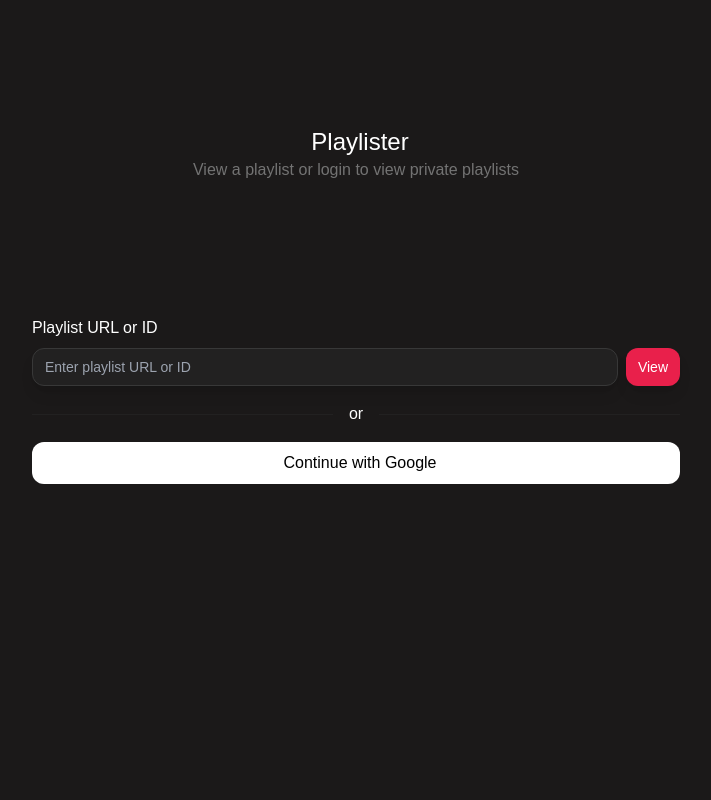
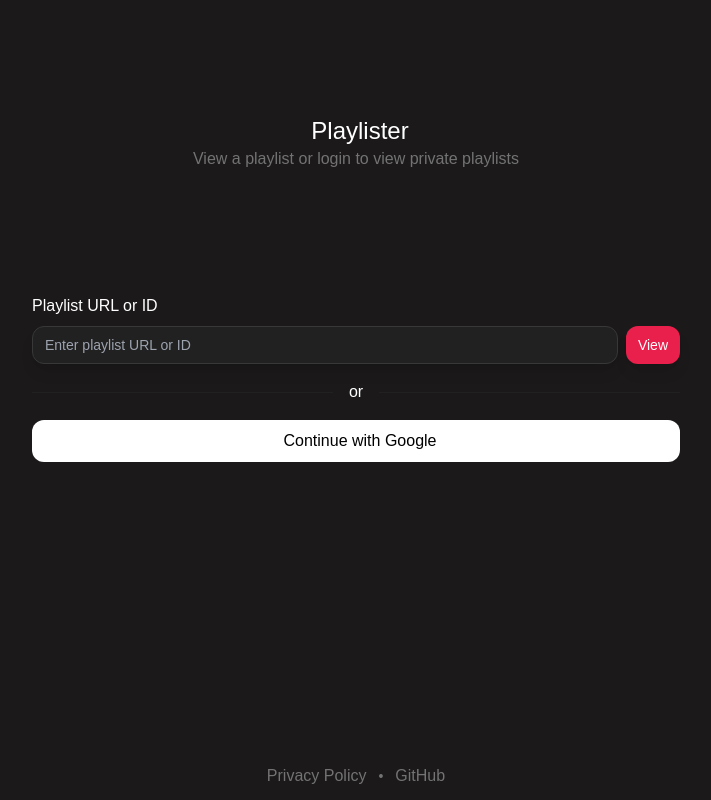
Before and after one commit to sndell/playlister, a Next.js app: page / in a window 1280 px wide. Shown: the whole page, without its empty margins (284-995 px from the left). Built offline with nearby package versions, Linux system fonts and the light colour scheme; no server answers.

Commit message:
feat: add privacy policy and GitHub links to the homepage

```diff
--- a/app/layout.tsx
+++ b/app/layout.tsx
@@ -22,7 +22,6 @@ export const metadata: Metadata = {
   creator: "Playlister",
   publisher: "Playlister",
   robots: "index, follow",
-  viewport: "width=device-width, initial-scale=1",
 };
 
 export default function RootLayout({
--- a/app/page.tsx
+++ b/app/page.tsx
@@ -4,6 +4,7 @@ import { cookies } from "next/headers";
 import { UserPlaylists } from "@/components/UserPlaylists";
 import { cn } from "@/util/cn";
 import { youtube, oauth2Client } from "@/lib/google";
+import Link from "next/link";
 
 export default async function Home() {
   const getPlaylists = async () => {
@@ -53,6 +54,23 @@ export default async function Home() {
         <GoogleAuthButton isLoggedIn={!!playlists} />
       </main>
       {playlists ? <UserPlaylists playlists={playlists} /> : <div className="flex-1" />}
+      <footer className="flex items-center justify-center gap-3 pb-3">
+        <Link
+          href="/privacy-policy"
+          replace={false}
+          className="text-primaryLight hover:text-primary transition-colors duration-200"
+        >
+          Privacy Policy
+        </Link>
+        <span className="text-primaryLight text-sm">•</span>
+        <a
+          href="https://github.com/sndell/playlister"
+          target="_blank"
+          className="text-primaryLight hover:text-primary transition-colors duration-200"
+        >
+          GitHub
+        </a>
+      </footer>
     </div>
   );
 }
```
